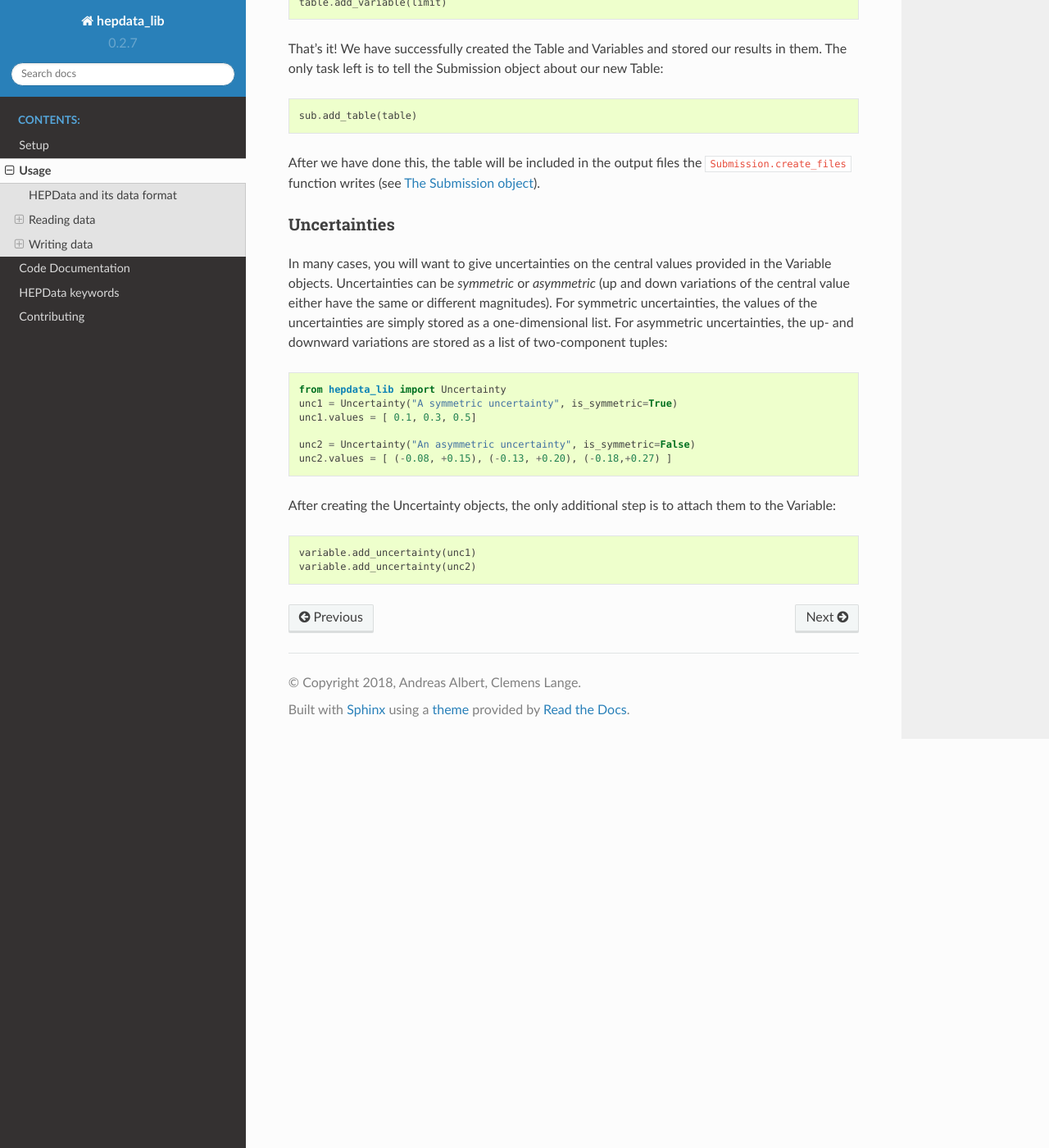
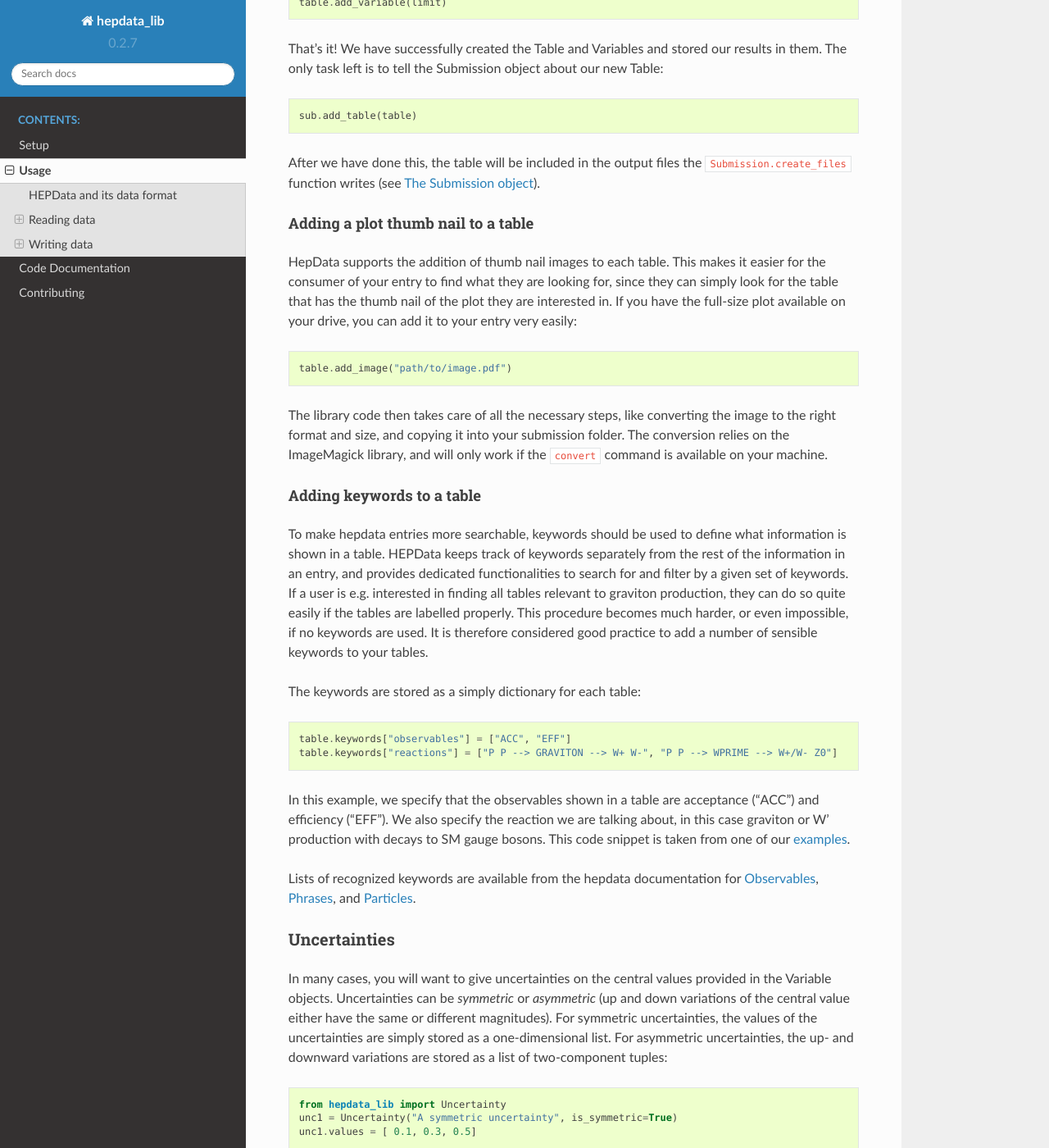
Before and after one commit to HEPData/hepdata_lib, a Sphinx documentation site: the page built from docs/usage.rst, in a window 1280 px wide and 1400 px high, scrolled down 3235 px. Shown: the whole window at 82% size. Built offline with Sphinx 7.4.7 and the Read the Docs theme 2.0.0, drawn with Linux system fonts in a browser that asks for light colours.

Commit message:
Documentation (#82)
* Add documentation on thumb nails.
* Move keywords page into 'writing data' chapter
* Enable autodoc for root_utils.py
* More verbose description of keywords.

```diff
--- a/docs/index.rst
+++ b/docs/index.rst
@@ -16,7 +16,6 @@
    setup
    usage
    source/modules
-   keywords
    contributing
 
 
--- a/docs/source/hepdata_lib.rst
+++ b/docs/source/hepdata_lib.rst
@@ -8,3 +8,8 @@
     :members:
     :undoc-members:
     :show-inheritance:
+
+.. automodule:: hepdata_lib.root_utils
+    :members:
+    :undoc-members:
+    :show-inheritance:
--- a/docs/usage.rst
+++ b/docs/usage.rst
@@ -152,6 +152,39 @@
 After we have done this, the table will be included in the output files the ``Submission.create_files`` function writes (see  :ref:`sec-usage-submission`).
 
 
+Adding a  plot thumb nail to a table
+^^^^^^^^^^^^^^^^^^^^^^^^^^^^^^^^^^^^
+HepData supports the addition of thumb nail images to each table. This makes it easier for the consumer of your entry to find what they are looking for, since they can simply look for the table that has the thumb nail of the plot they are interested in.
+If you have the full-size plot available on your drive, you can add it to your entry very easily:
+
+::
+
+    table.add_image("path/to/image.pdf")
+
+The library code then takes care of all the necessary steps, like converting the image to the right format and size, and copying it into your submission folder. The conversion relies on the ImageMagick library, and will only work if the ``convert`` command is available on your machine.
+
+Adding keywords to a table
+^^^^^^^^^^^^^^^^^^^^^^^^^^^
+
+To make hepdata entries more searchable, keywords should be used to define what information is shown in a table. HEPData keeps track of keywords separately from the rest of the information in an entry, and provides dedicated functionalities to search for and filter by a given set of keywords. If a user is e.g. interested in finding all tables relevant to graviton production, they can do so quite easily if the tables are labelled properly. This procedure becomes much harder, or even impossible, if no keywords are used. It is therefore considered good practice to add a number of sensible keywords to your tables.
+
+The keywords are stored as a simply dictionary for each table:
+
+::
+
+    table.keywords["observables"] = ["ACC", "EFF"]
+    table.keywords["reactions"] = ["P P --> GRAVITON --> W+ W-", "P P --> WPRIME --> W+/W- Z0"]
+
+In this example, we specify that the observables shown in a table are acceptance ("ACC") and efficiency ("EFF"). We also specify the reaction we are talking about, in this case graviton or W' production with decays to SM gauge bosons. This code snippet is taken from one of our `examples`_.
+
+Lists of recognized keywords are available from the hepdata documentation for `Observables`_, `Phrases`_, and `Particles`_.
+
+.. _`examples`: https://github.com/clelange/hepdata_lib/blob/master/examples/Getting_started.ipynb
+.. _`Observables`: https://hepdata-submission.readthedocs.io/en/latest/keywords/observables.html
+.. _`Phrases`: https://hepdata-submission.readthedocs.io/en/latest/keywords/phrases.html
+.. _`Particles`: https://hepdata-submission.readthedocs.io/en/latest/keywords/partlist.html
+
+
 
 Uncertainties
 ++++++++++++++++++++++++++++++++
```
Also changed, not shown: docs/keywords.rst (deleted, +0 -19 lines).
